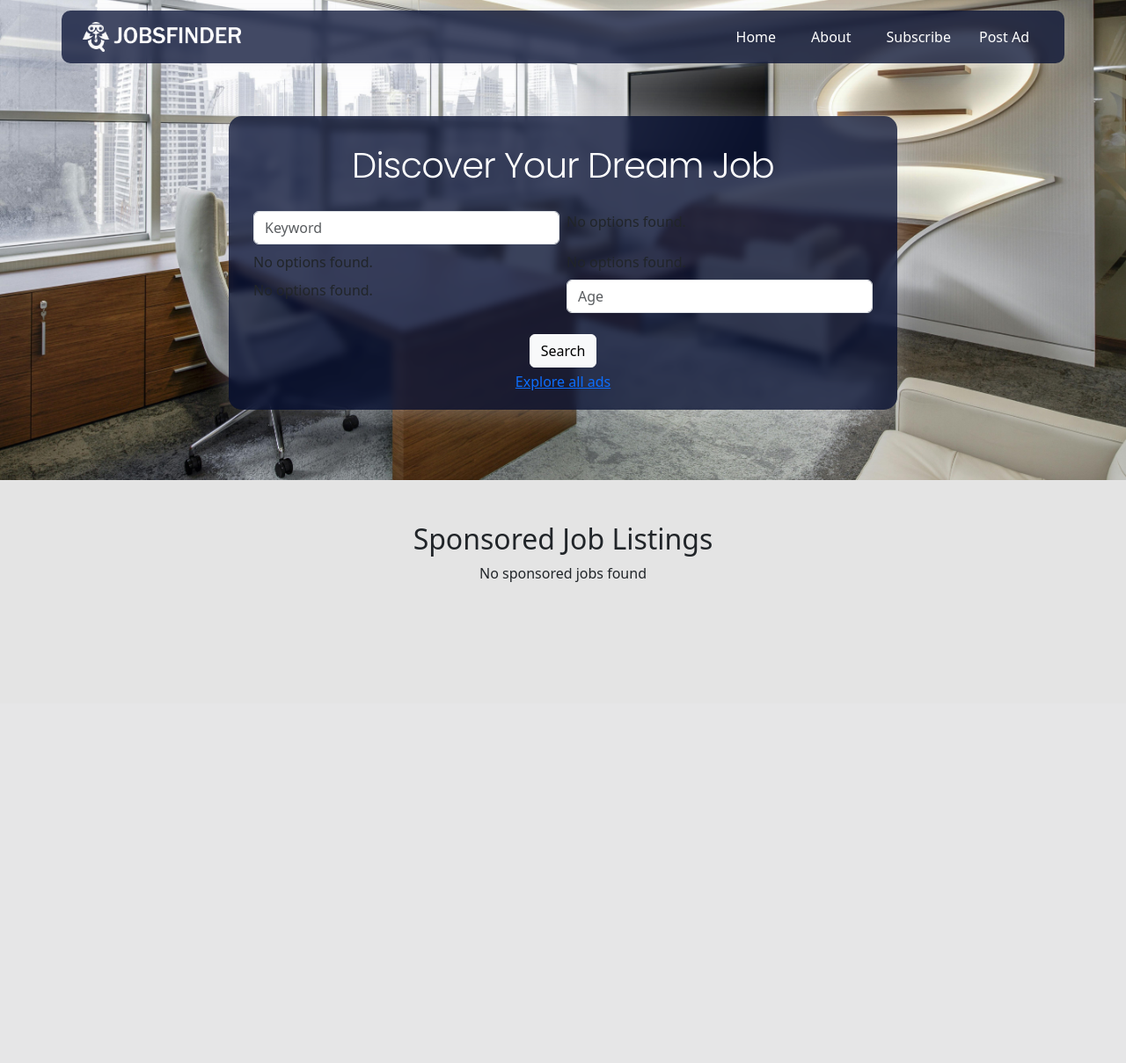
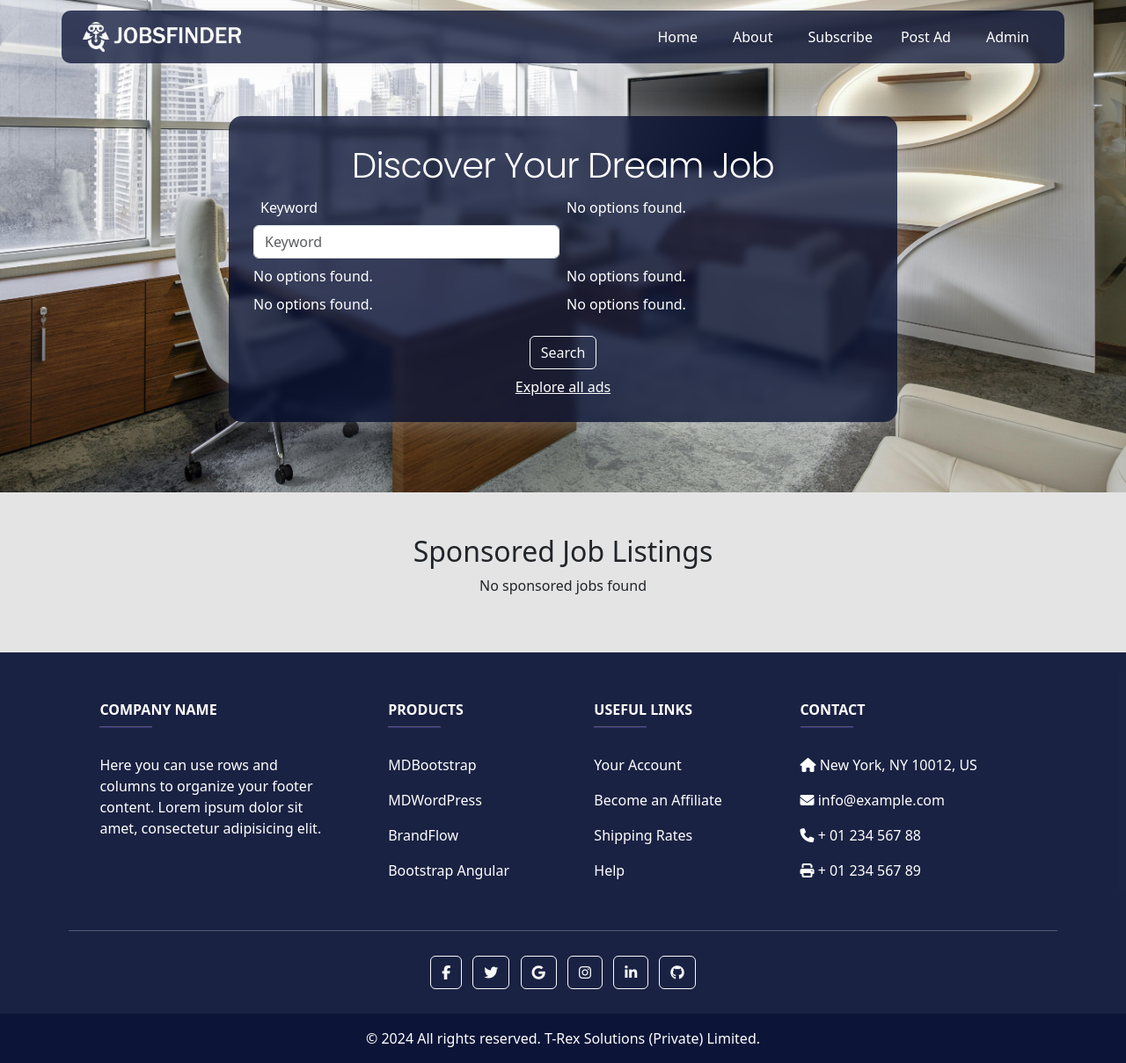
Before and after one commit to ashraff-md/jobsfinderlk, a PHP site: page / in a window 1280 px wide. Shown: the whole page at 88% size. Before the commit the page ends 662 px from the top, so only its background shows below. Run offline with PHP 8.4, Linux system fonts and the light colour scheme; data that the repository does not hold is empty; some libraries are stand-ins or nearby versions.

Commit message:
modified:   dashboard.php 	new file:   footer.php 	modified:   index.php 	modified:   login.php 	modified:   postad.php 	modified:   style.css

```diff
--- /dev/null
+++ b/footer.php
@@ -0,0 +1,147 @@
+<!-- Font Awesome CDN -->
+<link href="https://cdnjs.cloudflare.com/ajax/libs/font-awesome/6.6.0/css/all.min.css" rel="stylesheet">
+<br><br>
+<div>
+    <!-- Footer -->
+    <footer class="text-center text-lg-start text-white" style="background-color: #0c1538ee">
+        <!-- Grid container -->
+        <div class="container p-2 pb-0">
+            <!-- Section: Links -->
+            <section class="">
+                <!--Grid row-->
+                <section class="">
+                    <div class="container text-center text-md-start mt-5">
+                        <!-- Grid row -->
+                        <div class="row mt-3">
+                            <!-- Grid column -->
+                            <div class="col-md-3 col-lg-4 col-xl-3 mx-auto mb-4">
+                                <!-- Content -->
+                                <h6 class="text-uppercase fw-bold">Company name</h6>
+                                <hr
+                                    class="mb-4 mt-0 d-inline-block mx-auto"
+                                    style="width: 60px; background-color: #7c4dff; height: 2px" />
+                                <p>
+                                    Here you can use rows and columns to organize your footer
+                                    content. Lorem ipsum dolor sit amet, consectetur adipisicing
+                                    elit.
+                                </p>
+                            </div>
+                            <!-- Grid column -->
+
+                            <!-- Grid column -->
+                            <div class="col-md-2 col-lg-2 col-xl-2 mx-auto mb-4">
+                                <!-- Links -->
+                                <h6 class="text-uppercase fw-bold">Products</h6>
+                                <hr
+                                    class="mb-4 mt-0 d-inline-block mx-auto"
+                                    style="width: 60px; background-color: #7c4dff; height: 2px" />
+                                <p>
+                                    <a href="#!" class="text-white">MDBootstrap</a>
+                                </p>
+                                <p>
+                                    <a href="#!" class="text-white">MDWordPress</a>
+                                </p>
+                                <p>
+                                    <a href="#!" class="text-white">BrandFlow</a>
+                                </p>
+                                <p>
+                                    <a href="#!" class="text-white">Bootstrap Angular</a>
+                                </p>
+                            </div>
+                            <!-- Grid column -->
+
+                            <!-- Grid column -->
+                            <div class="col-md-3 col-lg-2 col-xl-2 mx-auto mb-4">
+                                <!-- Links -->
+                                <h6 class="text-uppercase fw-bold">Useful links</h6>
+                                <hr
+                                    class="mb-4 mt-0 d-inline-block mx-auto"
+                                    style="width: 60px; background-color: #7c4dff; height: 2px" />
+                                <p>
+                                    <a href="#!" class="text-white">Your Account</a>
+                                </p>
+                                <p>
+                                    <a href="#!" class="text-white">Become an Affiliate</a>
+                                </p>
+                                <p>
+                                    <a href="#!" class="text-white">Shipping Rates</a>
+                                </p>
+                                <p>
+                                    <a href="#!" class="text-white">Help</a>
+                                </p>
+                            </div>
+                            <!-- Grid column -->
+
+                            <!-- Grid column -->
+                            <div class="col-md-4 col-lg-3 col-xl-3 mx-auto mb-md-0 mb-4">
+                                <!-- Links -->
+                                <h6 class="text-uppercase fw-bold">Contact</h6>
+                                <hr
+                                    class="mb-4 mt-0 d-inline-block mx-auto"
+                                    style="width: 60px; background-color: #7c4dff; height: 2px" />
+                                <p><i class="fas fa-home mr-3"></i> New York, NY 10012, US</p>
+                                <p><i class="fas fa-envelope mr-3"></i> info@example.com</p>
+                                <p><i class="fas fa-phone mr-3"></i> + 01 234 567 88</p>
+                                <p><i class="fas fa-print mr-3"></i> + 01 234 567 89</p>
+                            </div>
+                            <!-- Grid column -->
+                        </div>
+                        <!-- Grid row -->
+                    </div>
+                </section>
+                <!--Grid row-->
+            </section>
+            <!-- Section: Links -->
+
+            <hr class="mb-4" />
+
+            <!-- Section: Social media -->
+            <section class="mb-4 text-center">
+                <!-- Facebook -->
+                <a
+                    class="btn btn-outline-light btn-floating m-1"
+                    href="#!"
+                    role="button"><i class="fab fa-facebook-f"></i></a>
+
+                <!-- Twitter -->
+                <a
+                    class="btn btn-outline-light btn-floating m-1"
+                    href="#!"
+                    role="button"><i class="fab fa-twitter"></i></a>
+
+                <!-- Google -->
+                <a
+                    class="btn btn-outline-light btn-floating m-1"
+                    href="#!"
+                    role="button"><i class="fab fa-google"></i></a>
+
+                <!-- Instagram -->
+                <a
+                    class="btn btn-outline-light btn-floating m-1"
+                    href="https://www.instagram.com/jobsfinder.lk"
+                    role="button"><i class="fab fa-instagram"></i></a>
+
+                <!-- Linkedin -->
+                <a
+                    class="btn btn-outline-light btn-floating m-1"
+                    href="#!"
+                    role="button"><i class="fab fa-linkedin-in"></i></a>
+
+                <!-- Github -->
+                <a
+                    class="btn btn-outline-light btn-floating m-1"
+                    href="#!"
+                    role="button"><i class="fab fa-github"></i></a>
+            </section>
+            <!-- Section: Social media -->
+        </div>
+        <!-- Grid container -->
+
+        <!-- Copyright -->
+        <div
+            class="text-center p-3"
+            style="background-color: #0c1538">
+            © 2024 All rights reserved. T-Rex Solutions (Private) Limited.
+        </div>
+    </footer>
+</div>
--- a/index.php
+++ b/index.php
@@ -15,6 +15,11 @@
 
   <!-- CSS -->
   <link rel="stylesheet" href="style.css">
+
+  <!-- Font Awesome CDN -->
+  <link href="https://cdnjs.cloudflare.com/ajax/libs/font-awesome/6.6.0/css/all.min.css" rel="stylesheet">
+
+
 
   <!-- Poppins Font -->
   <link rel="preconnect" href="https://fonts.googleapis.com">
@@ -50,6 +55,9 @@
               <li class="nav-item">
                 <a class="nav-link text-white me-4" href="postad.php">Post Ad</a>
               </li>
+              <li class="nav-item">
+                <a class="nav-link text-white me-4" href="admin.php">Admin</a>
+              </li>
             </ul>
           </div>
         </div>
@@ -61,14 +69,15 @@
       <div class="container mt-5 mb-5 pt-3 pb-3 Blur" id="search">
         <div class="row g-2 mt-1 ms-1 me-1 mb-1">
           <div class="col-md-12 col-sm-12 col-12">
-            <h1 class="mt-1 ms-1 me-1 mb-2" style="font-family: 'Poppins', sans-serif; font-weight: 300; font-size: 2.5rem; line-height: 1.2; letter-spacing: -0.02em; color: #fff; text-align: center;">
+            <h1 class="mt-1 ms-1 me-1 mb-1" style="font-family: 'Poppins', sans-serif; font-weight: 300; font-size: 2.5rem; line-height: 1.2; letter-spacing: -0.02em; color: #fff; text-align: center;">
               Discover Your Dream Job
             </h1>
           </div>
           <div class="col-md-12 col-sm-12 col-12">
             <form>
-              <div class="row g-2 mt-1 ms-1 me-1 mb-1">
+              <div class="seacrhFormLabel row g-2 ms-1 me-1 mb-1">
                 <div class="col-md-6 col-sm-6 col-12">
+                  <label for="keyword" class="form-label ps-2">Keyword</label>
                   <input type="text" class="form-control" id="keyword" placeholder="Keyword">
                 </div>
 
@@ -82,7 +91,7 @@
                 }
 
                 // Function to generate dropdown options
-                function generateDropdownOptions($conn, $tableName, $idField, $nameField, $selectId)
+                function generateDropdownOptions($conn, $tableName, $idField, $nameField, $selectId, $label)
                 {
                   $sql = "SELECT * FROM $tableName";
                   $result = $conn->query($sql);
@@ -91,6 +100,7 @@
                     // Fetch the first row to set as the default option
                     $firstRow = $result->fetch_assoc();
 
+                    echo "<label for='$selectId' class='form-label ps-2'>$label</label>";
                     echo "<select class='form-select' aria-label='$selectId' id='$selectId'>";
                     echo "<option selected value='" . $firstRow[$idField] . "'>" . $firstRow[$nameField] . "</option>";
 
@@ -107,35 +117,37 @@
 
                 <!-- Locations dropdown -->
                 <div class="col-md-6 col-sm-6 col-12">
-                  <?php generateDropdownOptions($conn, "locations", "id", "location_name", "location"); ?>
+                  <?php generateDropdownOptions($conn, "locations", "id", "location_name", "location", "Location"); ?>
                 </div>
 
                 <!-- Categories dropdown -->
                 <div class="col-md-6 col-sm-6 col-12">
-                  <?php generateDropdownOptions($conn, "job_categories", "id", "category_name", "category"); ?>
+                  <?php generateDropdownOptions($conn, "job_categories", "id", "category_name", "category", "Category"); ?>
                 </div>
 
                 <!-- Qualifications dropdown -->
                 <div class="col-md-6 col-sm-6 col-12">
-                  <?php generateDropdownOptions($conn, "qualifications", "id", "qualification_name", "qualification"); ?>
+                  <?php generateDropdownOptions($conn, "qualifications", "id", "qualification_name", "qualification", "Qualification"); ?>
                 </div>
 
                 <!-- Experience dropdown -->
                 <div class="col-md-6 col-sm-6 col-12">
-                  <?php generateDropdownOptions($conn, "experience_levels", "id", "experience_level", "experience"); ?>
+                  <?php generateDropdownOptions($conn, "experience_levels", "id", "experience_level", "experience", "Experience Level"); ?>
                 </div>
 
+                <!-- Employment Type dropdown -->
                 <div class="col-md-6 col-sm-6 col-12">
-                  <input type="number" class="form-control" id="age" placeholder="Age">
+                  <?php generateDropdownOptions($conn, "employment_types", "id", "employment_type", "employment_type", "Employment Type"); ?>
                 </div>
               </div>
 
-              <div class="col-md-12 col-sm-12 col-12 d-flex justify-content-center mt-4">
-                <button type="submit" class="btn btn-light">Search</button>
+              <div class="col-md-12 col-sm-12 col-12 d-flex justify-content-center mt-4 mb-2">
+                <button type="submit" class="btn btn-outline-light btn-floating">Search</button>
               </div>
-              <div class="col-md-12 col-sm-12 col-12 d-flex justify-content-center mt-1">
-                <a href="#">Explore all ads</a>
+              <div class="col-md-12 col-sm-12 col-12 d-flex justify-content-center mt-2 mb-2">
+                <a href="#" style="text-decoration: underline;">Explore all ads</a>
               </div>
+            </form>
           </div>
           </form>
         </div>
@@ -206,10 +218,11 @@
       echo "<p class='text-center'>No sponsored jobs found</p>";
     }
     ?>
-
   </div>
 
-
+  <?php
+  include_once 'footer.php';
+  ?>
 
   <script src="https://cdn.jsdelivr.net/npm/@popperjs/core@2.11.8/dist/umd/popper.min.js" integrity="sha384-I7E8VVD/ismYTF4hNIPjVp/Zjvgyol6VFvRkX/vR+Vc4jQkC+hVqc2pM8ODewa9r" crossorigin="anonymous"></script>
   <script src="https://cdn.jsdelivr.net/npm/bootstrap@5.3.3/dist/js/bootstrap.min.js" integrity="sha384-0pUGZvbkm6XF6gxjEnlmuGrJXVbNuzT9qBBavbLwCsOGabYfZo0T0to5eqruptLy" crossorigin="anonymous"></script>
--- a/login.php
+++ b/login.php
@@ -72,11 +72,13 @@
                 <input type="password" class="form-control" id="password" name="password">
             </div>
             <button type="submit" class="btn btn-primary d-block mx-auto mb-2">Login</button>
-            <p class="text-center">Don't have an account? <a href="signup.php">Sign Up</a></p>
+            <p class="text-center">Don't have an account? <a href="signup.php" style="text-decoration: underline; color: blue" >Sign Up</a></p>
         </form>
     </div>
 
-
+    <?php
+    include_once 'footer.php';
+    ?>
 
 
     <script src="https://cdn.jsdelivr.net/npm/@popperjs/core@2.11.8/dist/umd/popper.min.js" integrity="sha384-I7E8VVD/ismYTF4hNIPjVp/Zjvgyol6VFvRkX/vR+Vc4jQkC+hVqc2pM8ODewa9r" crossorigin="anonymous"></script>
--- a/postad.php
+++ b/postad.php
@@ -176,6 +176,10 @@ if (!isset($_SESSION['userloggedin'])) {
     </form>
   </div><br>
 
+  <?php
+  include_once 'footer.php';
+  ?>
+
   <script src="https://cdn.jsdelivr.net/npm/@popperjs/core@2.11.8/dist/umd/popper.min.js" integrity="sha384-I7E8VVD/ismYTF4hNIPjVp/Zjvgyol6VFvRkX/vR+Vc4jQkC+hVqc2pM8ODewa9r" crossorigin="anonymous"></script>
   <script src="https://cdn.jsdelivr.net/npm/bootstrap@5.3.3/dist/js/bootstrap.min.js" integrity="sha384-0pUGZvbkm6XF6gxjEnlmuGrJXVbNuzT9qBBavbLwCsOGabYfZo0T0to5eqruptLy" crossorigin="anonymous"></script>
   <script src="https://cdn.jsdelivr.net/npm/bootstrap@5.3.3/dist/js/bootstrap.bundle.min.js" integrity="sha384-YvpcrYf0tY3lHB60NNkmXc5s9fDVZLESaAA55NDzOxhy9GkcIdslK1eN7N6jIeHz" crossorigin="anonymous"></script>
--- a/style.css
+++ b/style.css
@@ -51,6 +51,29 @@ td {
   text-align: left;
 }
 
+th{
+  text-align: center;
+}
+
+.seacrhFormLabel {
+  color: white;
+}
+
+.seacrhFormLabel {
+  justify-content: space-evenly;
+}
+
+.login {
+  background-color: rgb(250, 250, 250);
+  width: 400px;
+}
+
+a {
+  text-decoration: none;
+  color: white;
+}
+
+
 @media only screen and (max-width: 768px) {
   /* For mobile phones: */
   .adForm {
```
Also changed, not shown: dashboard.php (+20 -18 lines).
